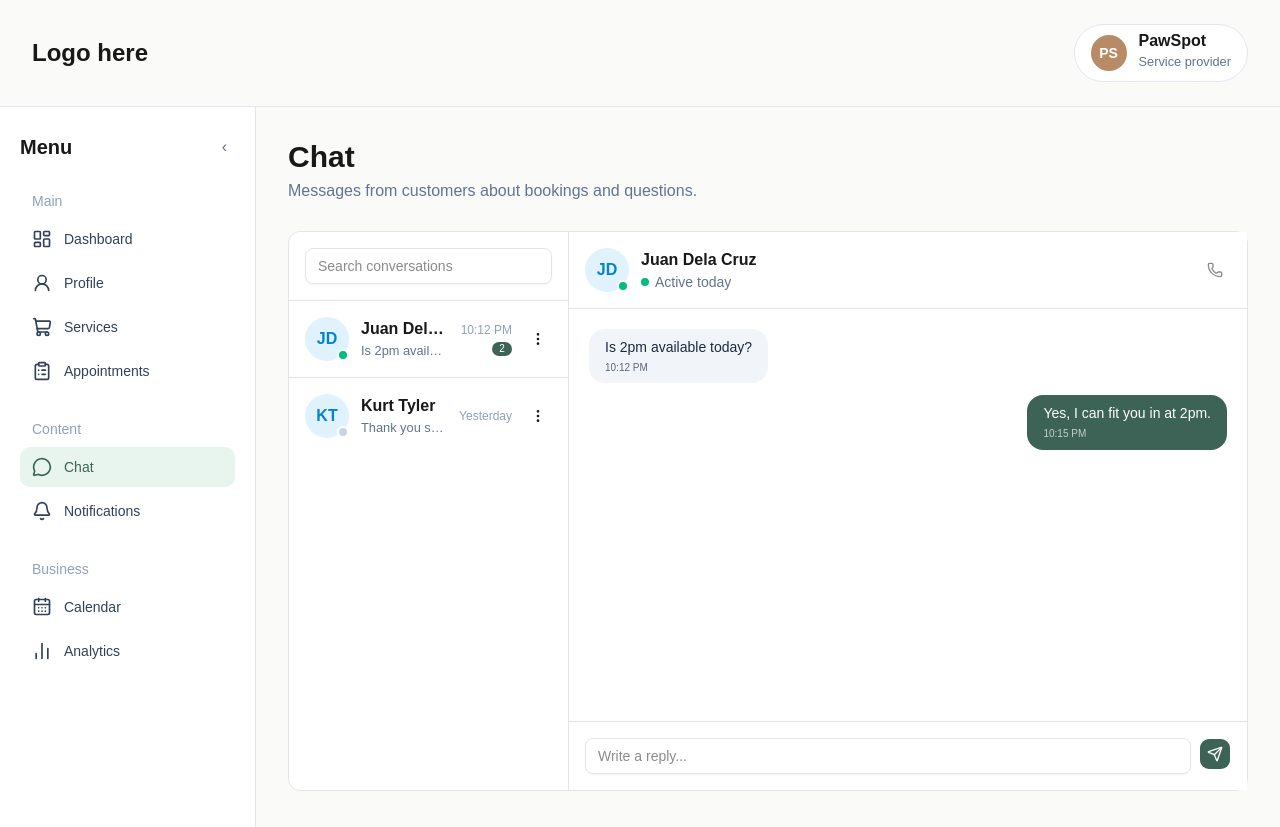
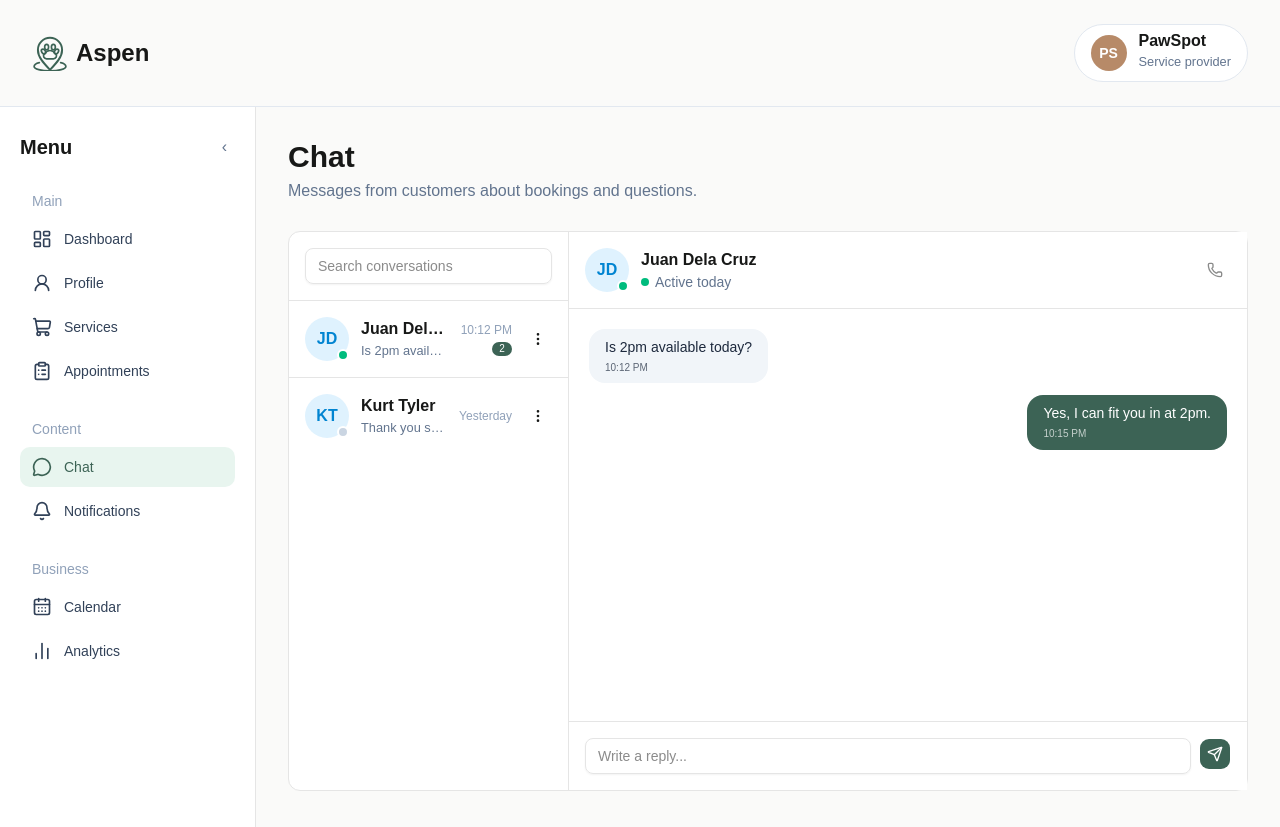
Before and after one commit to GarudaKurt/Aspen, a Next.js app: page /tenant-dashboard/chat in a window 1280 px wide. Built offline with nearby package versions, Linux system fonts and the light colour scheme.

Commit message:
Use shared Aspen logo across application surfaces

```diff
--- a/src/features/tenant-dashboard/components/dashboard-shell.tsx
+++ b/src/features/tenant-dashboard/components/dashboard-shell.tsx
@@ -1,5 +1,6 @@
 "use client";
 
+import { AspenLogo } from "@/components/brand/aspen-logo";
 import Link from "next/link";
 import { Menu } from "lucide-react";
 import { Button } from "@/components/ui/button";
@@ -11,8 +12,9 @@ export function DashboardShell({ children }: { children: React.ReactNode }) {
     <SidebarProvider>
       <div className="min-h-screen bg-[#fafaf9] text-[#171817]">
         <header className="mx-auto flex max-w-[1440px] items-center justify-between border-b border-slate-200 px-5 py-6 sm:px-8">
-          <Link href="/tenant-dashboard" className="text-2xl font-bold">
-            Logo here
+          <Link href="/tenant-dashboard" className="inline-flex items-center gap-2 text-2xl font-bold">
+            <AspenLogo size={36} decorative />
+            <span>Aspen</span>
           </Link>
           <div className="flex items-center gap-3 rounded-full border border-slate-200 bg-white px-4 py-2">
             <span className="grid size-9 place-items-center rounded-full bg-[#b78a68] text-sm font-semibold text-white">
```
